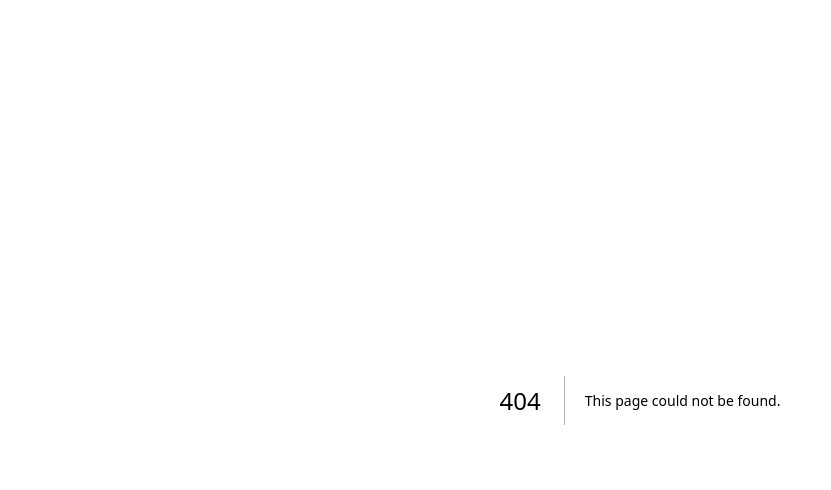
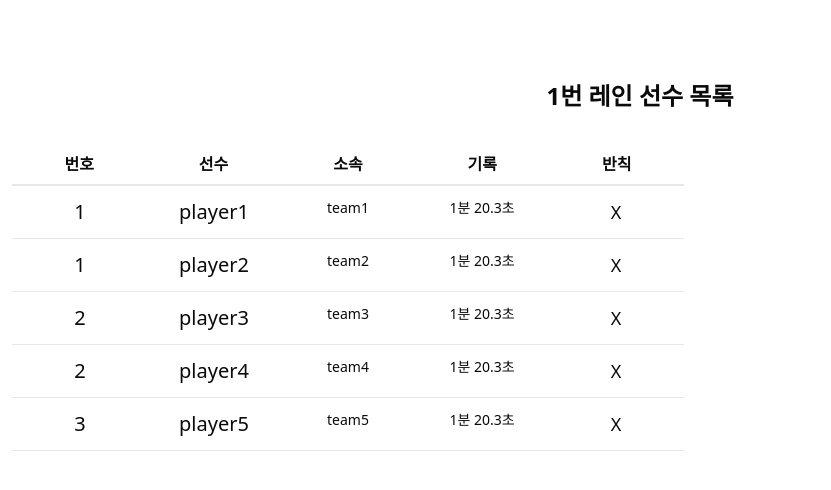
Before and after one commit to GangHyeokLee/BukguSwimming, a Next.js app: page /lane in a window 1280 px wide. Before the commit this address had no page. Shown: the top 490 px of the page, without its empty margins (0-831 px from the left). Built offline with nearby package versions, Linux system fonts and the light colour scheme.

Commit message:
Feat: add LaneListPage component to display lane player information with dummy data integration

```diff
--- /dev/null
+++ b/src/app/lane/page.tsx
@@ -0,0 +1,44 @@
+import dummyLanes from "@/dummy/dummyLanes.json";
+import Link from "next/link";
+
+function LaneListPage() {
+  const laneNum = 1;
+  const lanes = dummyLanes;
+
+  return (
+    <div className="px-3 py-20 flex flex-col justify-center w-full gap-8">
+      <div className="text-2xl font-bold w-full text-center">{laneNum}번 레인 선수 목록</div>
+      <table className="w-full max-w-2xl border-collapse">
+        <thead>
+          <tr className="border-b-2 border-gray-200 whitespace-nowrap">
+            <th className="py-2 text-center">번호</th>
+            <th className="py-2 text-center">선수</th>
+            <th className="py-2 text-center">소속</th>
+            <th className="py-2 text-center">기록</th>
+            <th className="py-2 text-center">반칙</th>
+          </tr>
+        </thead>
+        <tbody>
+          {lanes.map((lane, idx) => (
+            <tr className="border-b border-gray-200 text-xl hover:bg-gray-100 cursor-pointer"
+              key={lane.gameNumber + "-" + lane.laneNumber}>
+              <td className="py-3 text-center" colSpan={5}>
+                <Link href={`/lane/${idx}`} className="block">
+                  <div className="grid grid-cols-5">
+                    <div>{lane.gameNumber}</div>
+                    <div>{lane.player}</div>
+                    <div className="text-sm">{lane.team}</div>
+                    <div className="text-sm">1분 20.3초</div>
+                    <div className="text-lg">X</div>
+                  </div>
+                </Link>
+              </td>
+            </tr>
+          ))}
+        </tbody>
+      </table>
+    </div>
+  );
+}
+
+export default LaneListPage;
```
